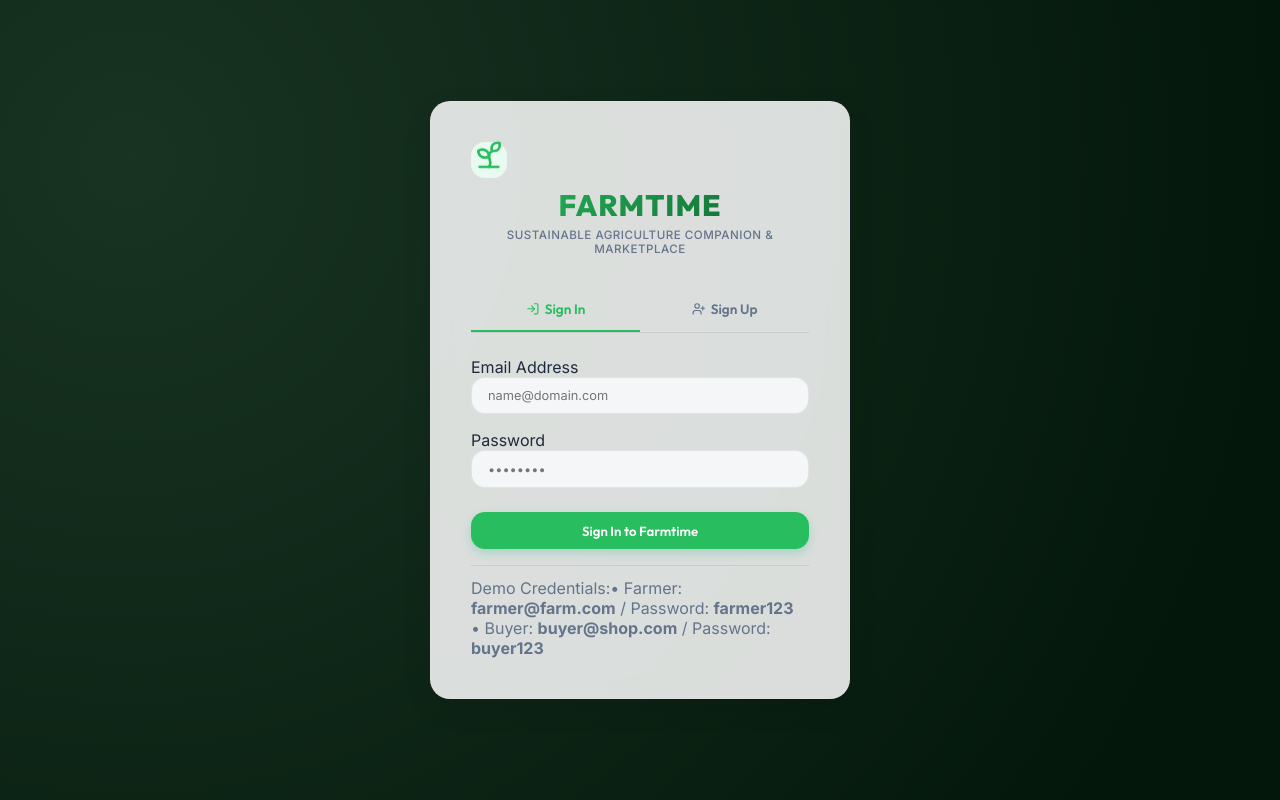
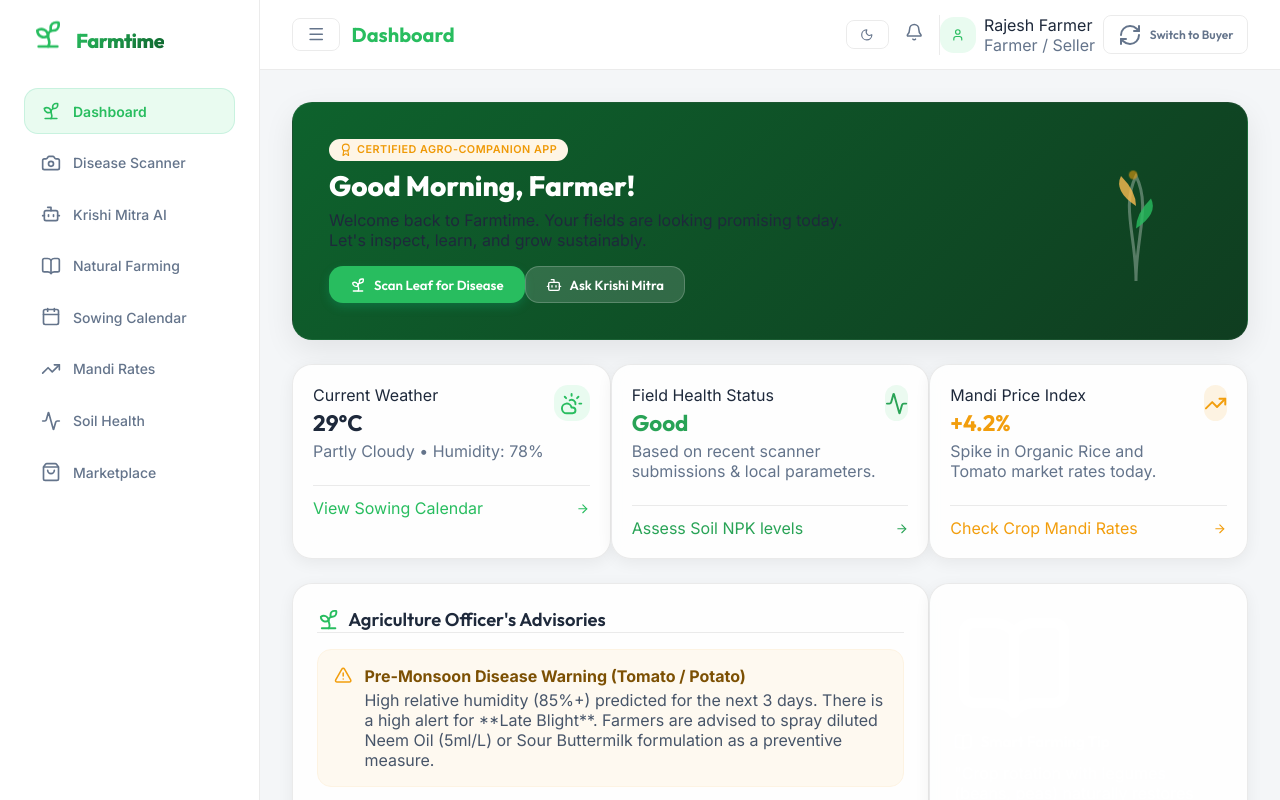
Before and after one commit to TsTeja13/farmtime, a React (Vite) app: page / in a window 1280 px wide. Shown: the top 800 px of the page. Built offline with nearby package versions, Linux system fonts and the light colour scheme.

Commit message:
feat: completely remove authentication login screen and add instant header role switcher for presentation

```diff
--- a/src/App.jsx
+++ b/src/App.jsx
@@ -15,7 +15,7 @@ import {
   User,
   Heart,
   ShoppingBag,
-  LogOut
+  RefreshCw
 } from 'lucide-react';
 
 import Dashboard from './components/Dashboard';
@@ -25,24 +25,36 @@ import FarmingTips from './components/FarmingTips';
 import WeatherCalendar from './components/WeatherCalendar';
 import MandiPrices from './components/MandiPrices';
 import SoilHealth from './components/SoilHealth';
-import Auth from './components/Auth';
 import Marketplace from './components/Marketplace';
 
 export default function App() {
-  const [currentUser, setCurrentUser] = useState(null);
-  const [authChecked, setAuthChecked] = useState(false);
+  // Bypassed Authentication by pre-populating current user session details
+  const [currentUser, setCurrentUser] = useState({
+    name: 'Rajesh Farmer',
+    email: 'farmer@farm.com',
+    role: 'farmer'
+  });
+  const [authChecked, setAuthChecked] = useState(true);
   const [activeTab, setActiveTab] = useState('dashboard');
   const [darkMode, setDarkMode] = useState(false);
   const [mobileMenuOpen, setMobileMenuOpen] = useState(false);
 
-  // Load Session on mount
-  useEffect(() => {
-    const session = localStorage.getItem('farmtime_session');
-    if (session) {
-      setCurrentUser(JSON.parse(session));
+  // Switch role helper specifically designed for presentation flow
+  const switchRole = () => {
+    if (currentUser.role === 'farmer') {
+      setCurrentUser({
+        name: 'Anand Buyer',
+        email: 'buyer@shop.com',
+        role: 'buyer'
+      });
+    } else {
+      setCurrentUser({
+        name: 'Rajesh Farmer',
+        email: 'farmer@farm.com',
+        role: 'farmer'
+      });
     }
-    setAuthChecked(true);
-  }, []);
+  };
 
   // Simulated agricultural weather sensor values
   const [weatherData, setWeatherData] = useState({
@@ -115,24 +127,6 @@ export default function App() {
     { id: 'soil', label: 'Soil Health', icon: Activity },
     { id: 'marketplace', label: 'Marketplace', icon: ShoppingBag }
   ];
-
-  const handleLogout = () => {
-    localStorage.removeItem('farmtime_session');
-    setCurrentUser(null);
-    setActiveTab('dashboard');
-  };
-
-  if (authChecked && !currentUser) {
-    return <Auth setUser={setCurrentUser} />;
-  }
-
-  if (!authChecked) {
-    return (
-      <div className="flex justify-center items-center h-screen bg-app">
-        <Sprout className="logo-icon text-primary animate-spin icon-lg" />
-      </div>
-    );
-  }
 
   return (
     <div className="app-container">
@@ -208,7 +202,7 @@ export default function App() {
               <Bell className="text-muted icon-sm" />
             </div>
 
-            {/* User Profile */}
+            {/* User Profile & Demo Switcher */}
             <div className="flex items-center gap-2 border-l pl-3 ml-2">
               <div className="icon-wrapper bg-primary-10 text-primary h-8 w-8 rounded-full">
                 <User className="icon-xs" />
@@ -217,12 +211,15 @@ export default function App() {
                 <span className="font-semibold text-secondary-deep capitalize">{currentUser.name}</span>
                 <span className="text-muted text-[10px] capitalize">{currentUser.role === 'farmer' ? 'Farmer / Seller' : 'Buyer'}</span>
               </div>
+
+              {/* Quick Switch role button specifically for smooth presentation flow */}
               <button
-                onClick={handleLogout}
-                className="btn btn-outline btn-sm p-1.5 ml-2 border-danger-20 text-danger hover:bg-danger-10 rounded-full"
-                title="Logout"
+                onClick={switchRole}
+                className="btn btn-outline btn-sm py-1.5 px-3 border-primary text-primary hover:bg-primary-10 rounded-lg ml-2 font-semibold text-[10px] flex items-center gap-1.5 transition-all duration-200"
+                title="Switch view instantly"
               >
-                <LogOut className="icon-xs" />
+                <RefreshCw className="w-3 h-3" />
+                Switch to {currentUser.role === 'farmer' ? 'Buyer' : 'Farmer'}
               </button>
             </div>
           </div>
```
